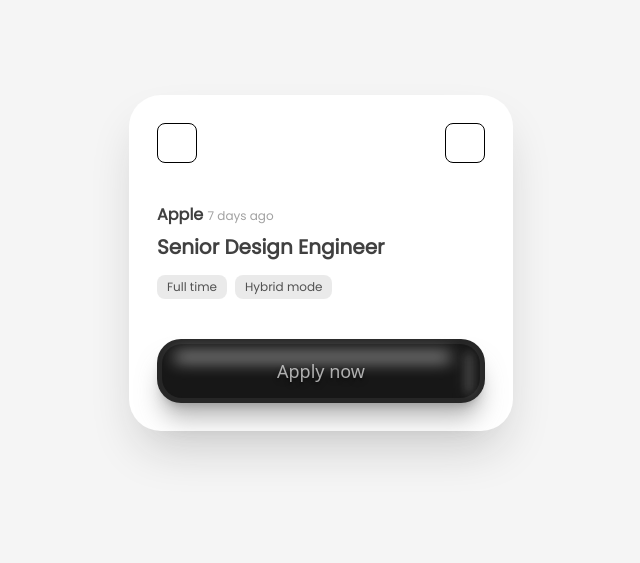
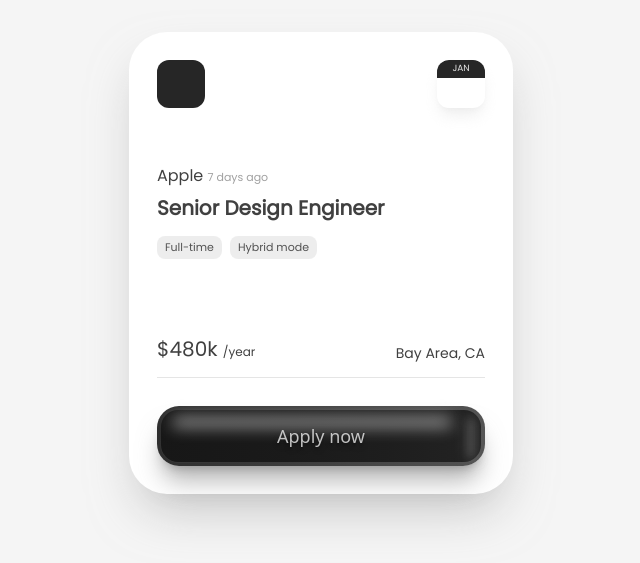
Before and after one commit to fwedwicc/fmDump, a React (Vite) app: page /canvas in a window 1280 px wide. Shown: the part 137-700 px from the top of the page, without its empty margins (319-959 px from the left). Built offline with nearby package versions, Linux system fonts and the light colour scheme; a web font is replaced by a local one.

Commit message:
Refactor Canvas component layout and styles; enhance button design and spacing

```diff
--- a/src/index.css
+++ b/src/index.css
@@ -7,12 +7,15 @@
   body {
     @apply bg-zinc-100;
   }
-  p,
-  span {
+  p {
     font-family: "Poppins", sans-serif;
     font-weight: 400;
     font-style: normal;
     @apply text-xs text-zinc-700;
+  }
+  span {
+    font-family: "Poppins", sans-serif;
+    font-style: normal;
   }
   h1,
   h2,
@@ -50,3 +53,12 @@
     @apply flex items-center justify-center;
   }
 }
+
+/* Test */
+.gradient-bg {
+  background: linear-gradient(
+    190deg,
+    rgba(20, 20, 20, 0) 70%,
+    rgb(56, 56, 56) 100%
+  );
+}
--- a/src/pages/Canvas.jsx
+++ b/src/pages/Canvas.jsx
@@ -3,22 +3,29 @@ import React from 'react'
 const Canvas = () => {
   return (
     <section className='relative h-screen overflow-hidden bg-neutral-100 grid place-content-center'>
-      <div className='flex flex-col gap-y-10 bg-white w-sm rounded-4xl p-7 shadow-2xl shadow-neutral-900/20'>
+      <div className='flex flex-col gap-y-14 bg-white w-sm rounded-[38px] p-7 shadow-2xl shadow-neutral-400/60'>
         <div className='flex justify-between items-center'>
-          <div className='size-10 border rounded-lg'></div>
-          <div className='size-10 border rounded-lg'></div>
+          <div className='size-12 bg-neutral-800 rounded-xl'></div>
+          <div className='relative size-12 rounded-xl shadow-lg shadow-neutral-200/60 overflow-hidden'>
+            <span className='absolute top-0 bg-neutral-800 w-full text-[9px] py-[2.5px] text-center text-neutral-200'>JAN</span>
+          </div>
         </div>
         <div className='flex flex-col gap-y-1.5'>
-          <span className='text-base font-semibold text-neutral-700'>Apple <span className='text-xs font-thin text-neutral-400'>7 days ago</span></span>
+          <span className='text-base font-medium text-neutral-700'>Apple <span className='text-[11px] font-thin text-neutral-400'>7 days ago</span></span>
           <span className='text-xl font-semibold text-neutral-700'>Senior Design Engineer</span>
           <div className='mt-2 flex gap-2'>
-            <span className='px-2.5 py-1 text-xs bg-neutral-200/80 rounded-lg text-neutral-600 font-medium'>Full time</span>
-            <span className='px-2.5 py-1 text-xs bg-neutral-200/80 rounded-lg text-neutral-600 font-medium'>Hybrid mode</span>
+            <span className='px-2 py-1.5 text-[11px] leading-none bg-neutral-200/70 rounded-lg text-neutral-600 font-medium'>Full-time</span>
+            <span className='px-2 py-1.5 text-[11px] leading-none bg-neutral-200/70 rounded-lg text-neutral-600 font-medium'>Hybrid mode</span>
           </div>
         </div>
-        <button className='bg-neutral-800 p-[5px] rounded-3xl shadow-xl shadow-neutral-500/50'>
-          <div className='w-full p-[1px] bg-neutral-900 rounded-[20px]'>
-            <div className='relative w-full p-3 bg-neutral-900 rounded-[20px] text-lg text-neutral-300/80 text-shadow-lg shadow-black'>
+        <div className='flex flex-col gap-y-7 mt-5'>
+          <div className='flex justify-between items-end pb-3.5 border-b border-neutral-200'>
+            <span className='text-xl font-medium text-neutral-700'>$480k <span className='text-xs font-thin'>/year</span></span>
+            <span className='text-sm font-medium text-neutral-700'>Bay Area, CA</span>
+          </div>
+          <button className='bg-gradient-to-r from-neutral-900/90 to-neutral-700/90 p-[3.3px] rounded-[22px] shadow-xl shadow-neutral-500/50'>
+            <div className='w-full p-[1px] rounded-[19px] gradient-bg'>
+              <div className='relative w-full p-3 bg-gradient-to-r from-neutral-900 to-neutral-900/80 rounded-[17px] text-lg text-neutral-300/90 text-shadow-lg shadow-black'>
                 <div className='absolute w-[87%] top-2 h-2 bg-neutral-200/80 blur-sm' />
                 <div className='absolute w-1 right-2 top-2 h-10 bg-neutral-200/30 blur-xs' />
                 <div className='absolute w-1 right-2 top-2 h-10 bg-neutral-300/30 blur-sm' />
@@ -27,6 +34,7 @@ const Canvas = () => {
             </div>
           </button>
         </div>
+      </div>
     </section>
   )
 }
```
Lines whose indentation alone changed are shown as unchanged.
